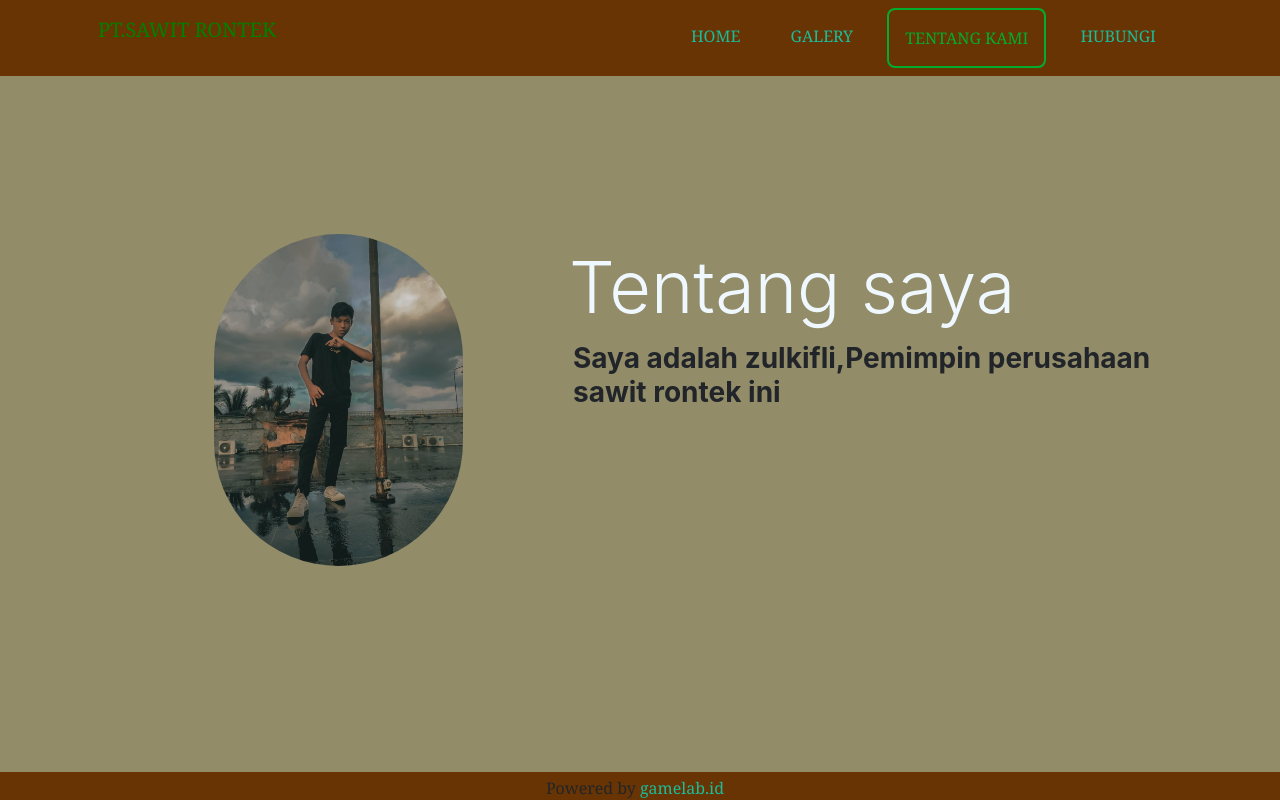
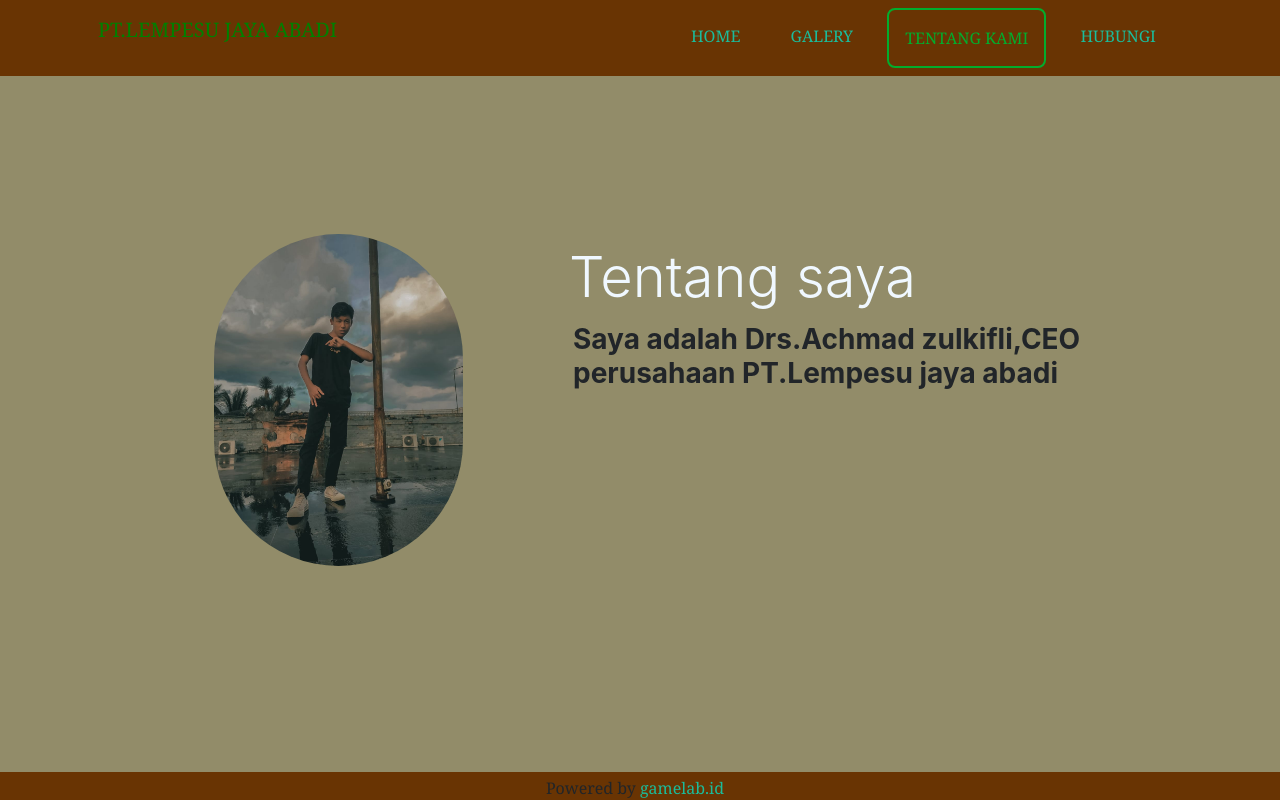
Before and after one commit to Zulkifli17/Zulkifli17.github.io, a plain HTML site: page about.html in a window 1280 px wide. Drawn offline with Linux system fonts and the light colour scheme.

Commit message:
Add files via upload

```diff
--- a/about.html
+++ b/about.html
@@ -41,7 +41,7 @@
 </style>
 <nav class="navbar navbar-expand-lg navbar-expand-md navbar-expand-sm bg-dark text-uppercase">
 	<div class="container">
-		<p style="color:green;"class="navbar-brand py-md-1 py-sm-1 mx-sm-1 js-scroll-trigger display-1">PT.Sawit Rontek</p>
+		<p style="color:green;"class="navbar-brand py-md-1 py-sm-1 mx-sm-1 js-scroll-trigger display-1">PT.Lempesu jaya abadi</p>
 		<div class="collapse navbar-collapse" id="navbarResponsive">
 			<ul class="navbar-nav ml-auto">
 				<li class="nav-item mx-md-1"><a class="nav-link py-3 px-0 px-lg-3 px-md-1 px-sm-1  js-scroll-trigger " href="index.html">Home</a></li>
@@ -63,8 +63,8 @@
 			</div>
 			<br>
 			<div class="col-md-7">
-				<h1 class="display-3" style="color:aliceblue" >Tentang saya</h2>
-				<h3 class="p-1">Saya adalah zulkifli,Pemimpin perusahaan sawit rontek ini
+				<h3 class="display-4" style="color:aliceblue" >Tentang saya</h3>
+				<h3 class="p-1">Saya adalah Drs.Achmad zulkifli,CEO perusahaan PT.Lempesu jaya abadi
 				</h3>
 			</div>
 		</div>
```
Also changed, not shown: hubungi.html (+1 -1 lines), index.html (+1 -1 lines), sawit.jpg (added).
